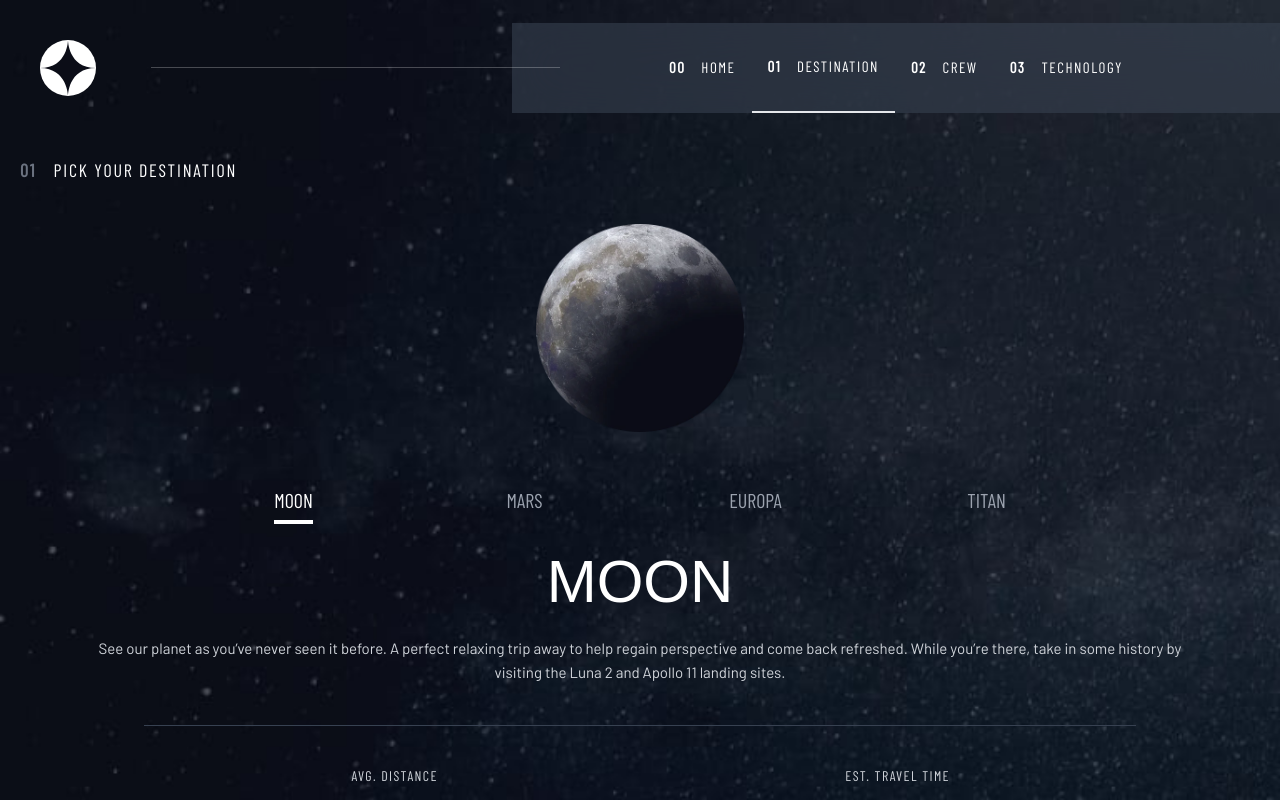
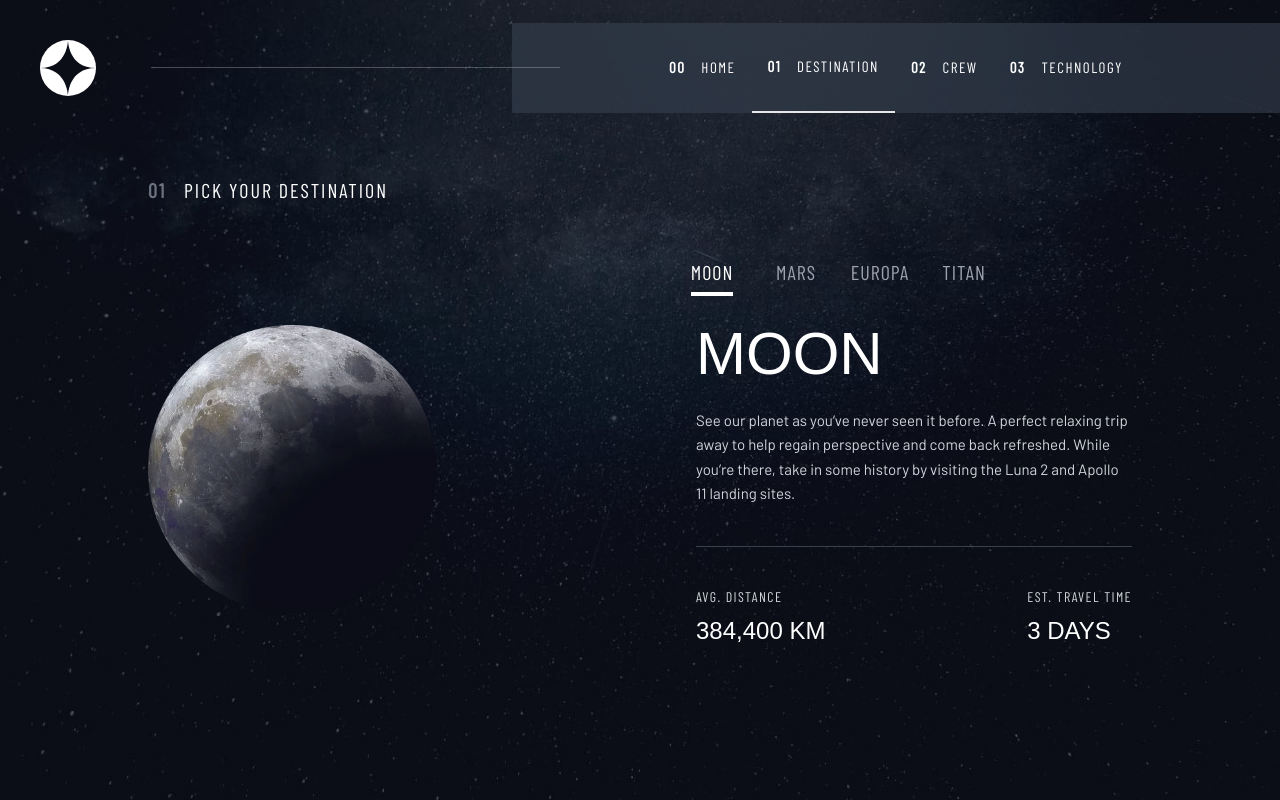
Before and after one commit to oluwakayode-a/space-tourism-website, a Vue app: page /destination in a window 1280 px wide. Built offline with nearby package versions, Linux system fonts and the light colour scheme; a web font is replaced by a local one.

Commit message:
Completed Destination desktop screen

```diff
--- a/src/views/Destination.vue
+++ b/src/views/Destination.vue
@@ -1,15 +1,17 @@
 <template>
-    <div class="text-center h-screen p-5 pb-10">
-        <div class="uppercase s-text-con text-lg tracking-widest sm:text-left">
+    <div class="text-center lg:text-left p-5 pb-10 lg:pb-0">
+        <div class="uppercase s-text-con text-lg lg:text-xl lg:px-32 lg:mt-5 tracking-widest sm:text-left">
             <span class="mr-3 font-bold text-gray-500">01</span> <span class="font-medium">Pick your destination</span>
         </div>
 
+        <div class="lg:flex lg:justify-between lg:px-32 lg:mt-10">
             <div class="flex items-center justify-center my-10">
-            <img :src="selected.img" alt="" class="h-48 w-48 sm:h-52 sm:w-52">
+                <img :src="selected.img" alt="" class="h-48 w-48 sm:h-52 sm:w-52 lg:h-72 lg:w-72">
             </div>
 
+            <div class="lg:w-1/2 lg:pl-14">
                 <TabGroup>
-            <TabList class="s-text-con flex space-x-1 py-1 px-5 sm:px-40">
+                    <TabList class="s-text-con flex lg:-ml-6 lg:items-start lg:justify-start space-x-1 py-1 px-5 sm:px-40 lg:px-0">
                         <Tab
                         v-for="(destination, index) in destinations"
                         as="template"
@@ -18,7 +20,7 @@
                         >
                         <button
                             :class="[
-                    'w-full uppercase py-2.5 px-2 text-lg sm:text-xl font-medium leading-5',
+                            'w-full lg:w-20 uppercase py-2.5 px-2 lg:px-0 text-lg sm:text-xl font-medium leading-5 tracking-wider',
                             'focus:border-none focus:outline-none',
                             ]"
                             @click="select(index)"
@@ -35,13 +37,13 @@
                         >
                         <h1 class="text-6xl text-white uppercase my-6">{{ dest.title }}</h1>
 
-                <p class="s-text text-gray-300 leading-relaxed sm:px-16">
+                        <p class="s-text text-gray-300 leading-relaxed sm:px-16 lg:px-0">
                             {{ dest.desc }}
                         </p>
 
-                <hr class="my-10 border-gray-700 sm:mx-auto sm:w-4/5">
+                        <hr class="my-10 border-gray-700 sm:mx-auto sm:w-4/5 lg:mx-0 lg:w-full">
 
-                <div class="sm:flex sm:justify-between sm:w-1/2 sm:mx-auto">
+                        <div class="sm:flex sm:justify-between sm:w-1/2 sm:mx-auto lg:w-full lg:mx-0">
                             <div>
                                 <h3 class="s-text-con text-sm uppercase tracking-widest text-gray-300">Avg. Distance</h3>
                                 <p class="text-3xl sm:text-2xl my-2 uppercase">{{ dest.avgDistance }}</p>
@@ -57,6 +59,8 @@
                     </TabPanels>
                 </TabGroup>
             </div>
+        </div>
+    </div>
 </template>
 
 <style>
@@ -68,6 +72,13 @@
 @media (min-width: 640px) {
   .destination {
     background: url('../assets/destination/background-destination-tablet.jpg');
+    @apply bg-cover;
+  }
+}
+
+@media (min-width: 1024px) {
+  .destination {
+    background: url('../assets/destination/background-destination-desktop.jpg');
     @apply bg-cover;
   }
 }
```
Lines whose indentation alone changed are shown as unchanged.
